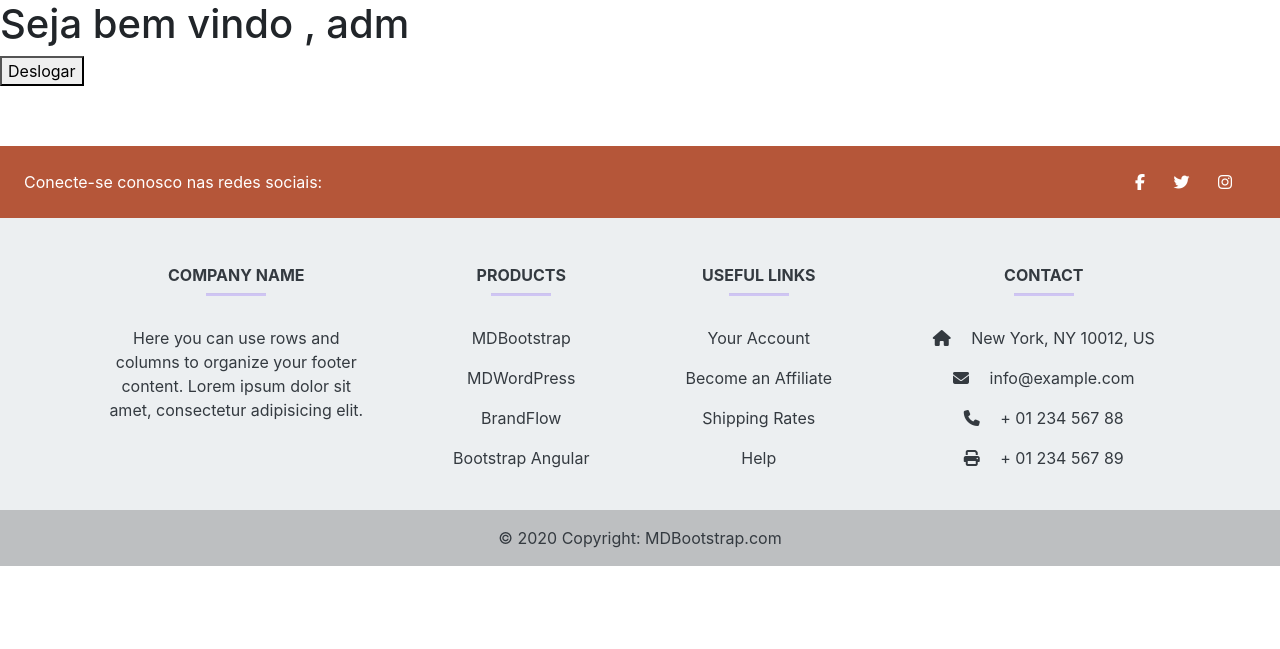
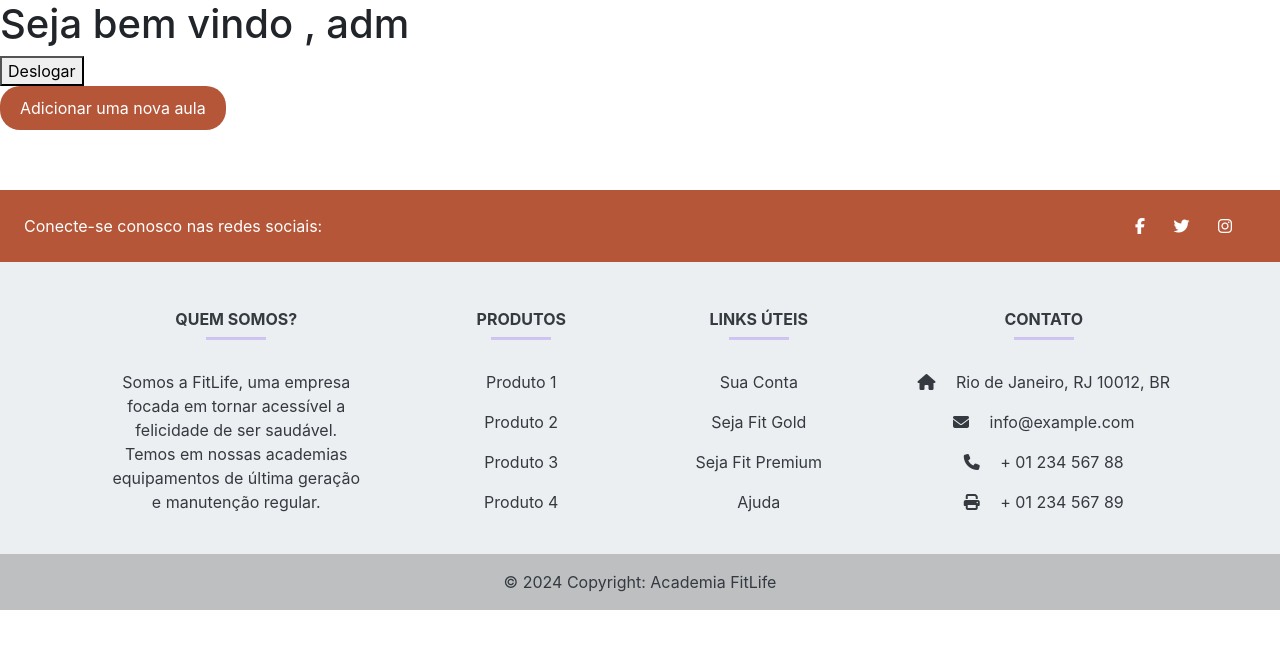
Before and after one commit to RafaelSartorio/Academia-FitLife, a Django app: page /main/perfil/ in a window 1280 px wide. Shown: the part 86-735 px from the top of the page. Run offline with Django 5.2, Linux system fonts and the light colour scheme; a user stored in the database is signed in; data that the repository does not hold is empty; some libraries are stand-ins or nearby versions; some web fonts are replaced.

Commit message:
Finalização do projeto

```diff
--- a/Academia/FitLife/FitLife/urls.py
+++ b/Academia/FitLife/FitLife/urls.py
@@ -30,6 +30,11 @@ urlpatterns = [
     path('logout/',views.logoutUser),
     path('registro/',views.adicionarUser),
     path('registro/submit' ,views.cadastroSubmit),
+    path('reset_password_complete/main/perfil/' , views.telaPerfil),
+    path('main/perfil/main/perfil/adicionarAula/', views.adicionarAula),
+    path('main/perfil/main/perfil/adicionarAula/submit/', views.ConfirmarAula, name='confirmar_aula'),
+    path('agenda/evento/delete/<int:id_evento>/', views.deletarEvento, name='deletarEvento'),
+
 
     path('reset_password/',
          auth_views.PasswordResetView.as_view(template_name="novasenha.html"),
--- a/Academia/FitLife/core/views.py
+++ b/Academia/FitLife/core/views.py
@@ -4,6 +4,7 @@ from core.models import Aulas
 from django.contrib.auth.decorators import login_required
 from django.contrib.auth import authenticate, login, logout
 from django.contrib import messages
+
 
 
 def loginSubmit(request):
@@ -74,3 +75,30 @@ def cadastroSubmit(request):
 def atualizarSenha():
     user = User.get_username('')
     User.set_password
+
+def adicionarAula(request):
+    return render(request, 'AdicionarAula.html')
+
+def ConfirmarAula(request):
+    if request.method == "POST":
+        nomeAula = request.POST.get('nomeAula')
+        data_aula = request.POST.get('data_aula')
+        usuario = request.user
+
+        if nomeAula and data_aula and usuario:
+            Aulas.objects.create(
+                nomeAula=nomeAula,
+                data_aula=data_aula,
+                aluno=usuario
+            )
+            return redirect('/main/perfil/')
+
+    return redirect('/main/perfil/')
+
+@login_required(login_url='/login/')
+def deletarEvento(request, id_evento):
+    usuario = request.user
+    aula = Aulas.objects.get(id=id_evento)
+    if usuario == aula.aluno:
+        aula.delete()
+    return redirect('/main/perfil/')
--- a/Academia/FitLife/templates/includes/footer.html
+++ b/Academia/FitLife/templates/includes/footer.html
@@ -7,18 +7,18 @@
           class="text-center text-lg-start text-dark"
           style="background-color: #ECEFF1"
           >
-    <!-- Section: Social media -->
+
     <section
              class="d-flex justify-content-between p-4 text-white"
              style="background-color: #B55639"
              >
-      <!-- Left -->
+
       <div class="me-5">
         <span>Conecte-se conosco nas redes sociais:</span>
       </div>
-      <!-- Left -->
 
-      <!-- Right -->
+
+
       <div>
         <a href="" class="text-white me-4">
           <i class="fab fa-facebook-f"></i>
@@ -30,106 +30,102 @@
           <i class="fab fa-instagram"></i>
         </a>
       </div>
-      <!-- Right -->
+
     </section>
-    <!-- Seção da  -->
 
-    <!-- Section: Links  -->
+
+
     <section class="">
       <div class="container text-center text-md-start mt-5">
-        <!-- Grid row -->
+
         <div class="row mt-3">
-          <!-- Grid column -->
+
           <div class="col-md-3 col-lg-4 col-xl-3 mx-auto mb-4">
-            <!-- Content -->
-            <h6 class="text-uppercase fw-bold">Company name</h6>
+
+            <h6 class="text-uppercase fw-bold">Quem Somos?</h6>
             <hr
                 class="mb-4 mt-0 d-inline-block mx-auto"
                 style="width: 60px; background-color: #7c4dff; height: 2px"
                 />
             <p>
-              Here you can use rows and columns to organize your footer
-              content. Lorem ipsum dolor sit amet, consectetur adipisicing
-              elit.
+              Somos a FitLife, uma empresa focada em tornar acessível a felicidade de ser saudável. Temos em nossas academias equipamentos de última geração e manutenção regular.
             </p>
           </div>
-          <!-- Grid column -->
 
-          <!-- Grid column -->
           <div class="col-md-2 col-lg-2 col-xl-2 mx-auto mb-4">
-            <!-- Links -->
-            <h6 class="text-uppercase fw-bold">Products</h6>
+
+            <h6 class="text-uppercase fw-bold">Produtos</h6>
             <hr
                 class="mb-4 mt-0 d-inline-block mx-auto"
                 style="width: 60px; background-color: #7c4dff; height: 2px"
                 />
             <p>
-              <a href="#!" class="text-dark">MDBootstrap</a>
+              <a href="#!" class="text-dark">Produto 1</a>
             </p>
             <p>
-              <a href="#!" class="text-dark">MDWordPress</a>
+              <a href="#!" class="text-dark">Produto 2</a>
             </p>
             <p>
-              <a href="#!" class="text-dark">BrandFlow</a>
+              <a href="#!" class="text-dark">Produto 3</a>
             </p>
             <p>
-              <a href="#!" class="text-dark">Bootstrap Angular</a>
+              <a href="#!" class="text-dark">Produto 4</a>
             </p>
           </div>
-          <!-- Grid column -->
 
-          <!-- Grid column -->
+
+
           <div class="col-md-3 col-lg-2 col-xl-2 mx-auto mb-4">
-            <!-- Links -->
-            <h6 class="text-uppercase fw-bold">Useful links</h6>
+
+            <h6 class="text-uppercase fw-bold">Links Úteis</h6>
             <hr
                 class="mb-4 mt-0 d-inline-block mx-auto"
                 style="width: 60px; background-color: #7c4dff; height: 2px"
                 />
             <p>
-              <a href="#!" class="text-dark">Your Account</a>
+              <a href="#!" class="text-dark">Sua Conta</a>
             </p>
             <p>
-              <a href="#!" class="text-dark">Become an Affiliate</a>
+              <a href="#!" class="text-dark">Seja Fit Gold</a>
             </p>
             <p>
-              <a href="#!" class="text-dark">Shipping Rates</a>
+              <a href="#!" class="text-dark">Seja Fit Premium</a>
             </p>
             <p>
-              <a href="#!" class="text-dark">Help</a>
+              <a href="#!" class="text-dark">Ajuda</a>
             </p>
           </div>
-          <!-- Grid column -->
 
-          <!-- Grid column -->
+
+
           <div class="col-md-4 col-lg-3 col-xl-3 mx-auto mb-md-0 mb-4">
-            <!-- Links -->
-            <h6 class="text-uppercase fw-bold">Contact</h6>
+
+            <h6 class="text-uppercase fw-bold">Contato</h6>
             <hr
                 class="mb-4 mt-0 d-inline-block mx-auto"
                 style="width: 60px; background-color: #7c4dff; height: 2px"
                 />
-            <p><i class="fas fa-home mr-3"></i> New York, NY 10012, US</p>
+            <p><i class="fas fa-home mr-3"></i> Rio de Janeiro, RJ 10012, BR</p>
             <p><i class="fas fa-envelope mr-3"></i> info@example.com</p>
             <p><i class="fas fa-phone mr-3"></i> + 01 234 567 88</p>
             <p><i class="fas fa-print mr-3"></i> + 01 234 567 89</p>
           </div>
-          <!-- Grid column -->
+
         </div>
-        <!-- Grid row -->
+
       </div>
     </section>
-    <!-- Section: Links  -->
 
-    <!-- Copyright -->
+
+
     <div
          class="text-center p-3"
          style="background-color: rgba(0, 0, 0, 0.2)"
          >
-      © 2020 Copyright:
+      © 2024 Copyright:
       <a class="text-dark" href="https://mdbootstrap.com/"
-         >MDBootstrap.com</a
+         >Academia FitLife</a
         >
     </div>
-    <!-- Copyright -->
+
   </footer>
--- a/Academia/FitLife/templates/novo_user.html
+++ b/Academia/FitLife/templates/novo_user.html
@@ -28,7 +28,7 @@
                 <input type="text" name="username" id="username" placeholder="Ex: André Felipe de Barros" size="22">
             <br>
                 <label for="cpf">CPF:</label>
-                <input type="text" name="cpf" id="cpf" placeholder="Ex: 122.312.543-74" size="22">
+                <input type="text"  id="cpf" placeholder="Ex: 122.312.543-74" size="22" pattern="[0-9]{3}.[0-9]{3}.[0-9]{3}-[0-9]{2}">
             <br>
                 <label for="email">E-mail:</label>
                 <input type="email" name="email" id="email" placeholder="Ex: exemplo@email.com" size="22">
--- a/Academia/FitLife/templates/password_reset_complete.html
+++ b/Academia/FitLife/templates/password_reset_complete.html
@@ -2,5 +2,5 @@
 
 {% block content %}
     <h2>Senha Redefinida com Sucesso</h2>
-    <p>Sua senha foi redefinida com sucesso. Você já pode <a href="{% url 'login' %}">fazer login</a> com sua nova senha.</p>
+    <p>Sua senha foi redefinida com sucesso. Você já pode <a href="/main/perfil/">fazer login</a> com sua nova senha.</p>
 {% endblock content %}
--- a/Academia/FitLife/templates/perfil.html
+++ b/Academia/FitLife/templates/perfil.html
@@ -4,14 +4,25 @@
     <h1>Seja bem vindo , {{username}}</h1> {%csrf_token%}
 
     <a href="/logout">
-        <button type="button">Deslogar</button>
+        <button type="button" class="button">Deslogar</button>
     </a>
 
     {%for aula in aulas%}
     <ul>
     <li>
-        {{ aula.nomeAula }} -- {{aula.descricao}}
-    </li>
+        {{ aula.nomeAula }} -- {{aula.data_aula}}
+        <a href="{% url 'deletarEvento' id_evento=aula.id %}">Excluir aula</a>
+        </li>
     </ul>
     {%endfor%}
+    <a href="main/perfil/adicionarAula/">
+        <button type="button" class="Btt">Adicionar uma nova aula</button>
+    </a>
+
+    <style>
+    .button{
+        display: flex;
+        text-align: left;
+    }
+    </style>
 {% endblock content %}
```
Also changed, not shown: Academia/FitLife/templates/AdicionarAula.html (added, +28 -0 lines), Academia/FitLife/templates/novasenha.html (+18 -1 lines), Academia/FitLife/db.sqlite3.
